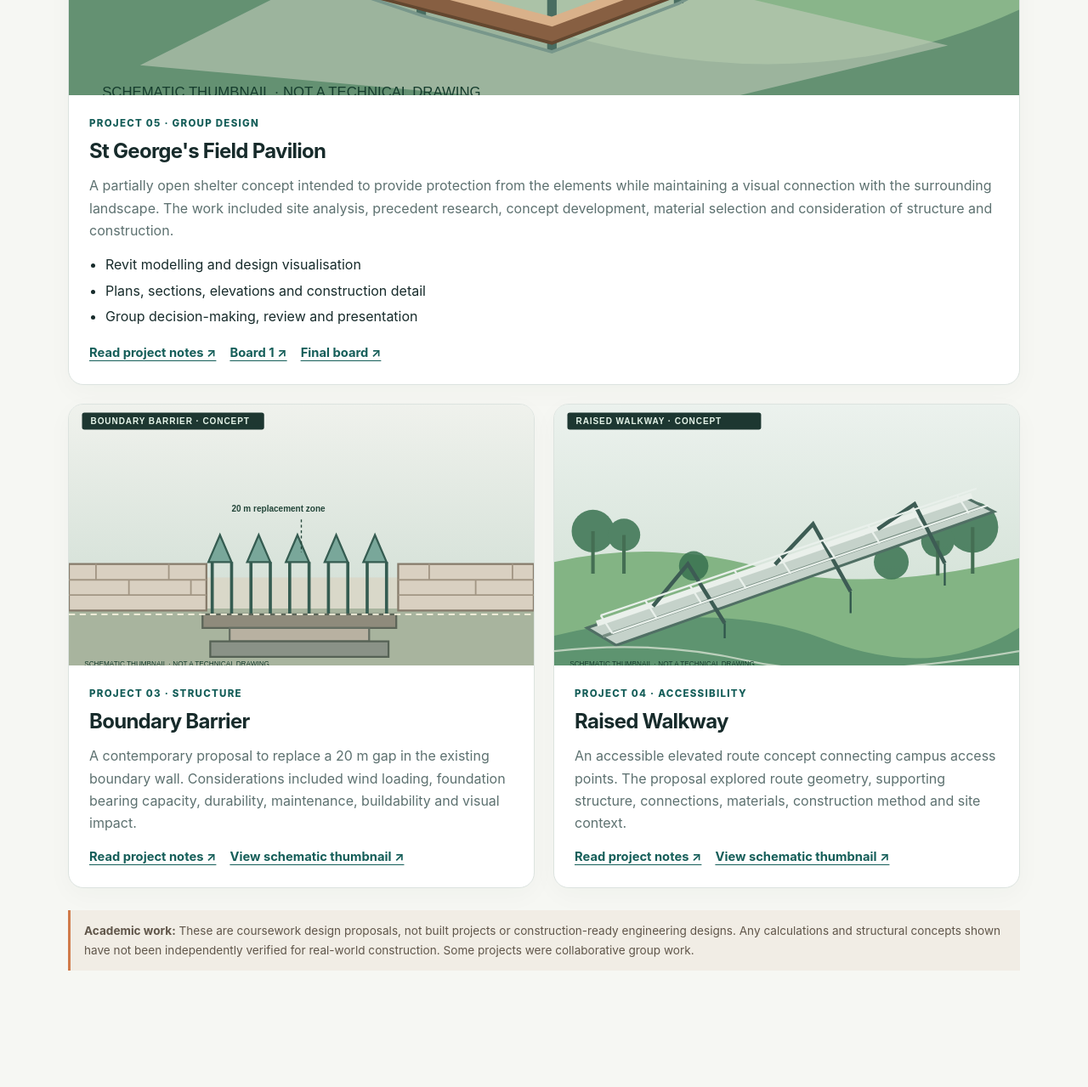
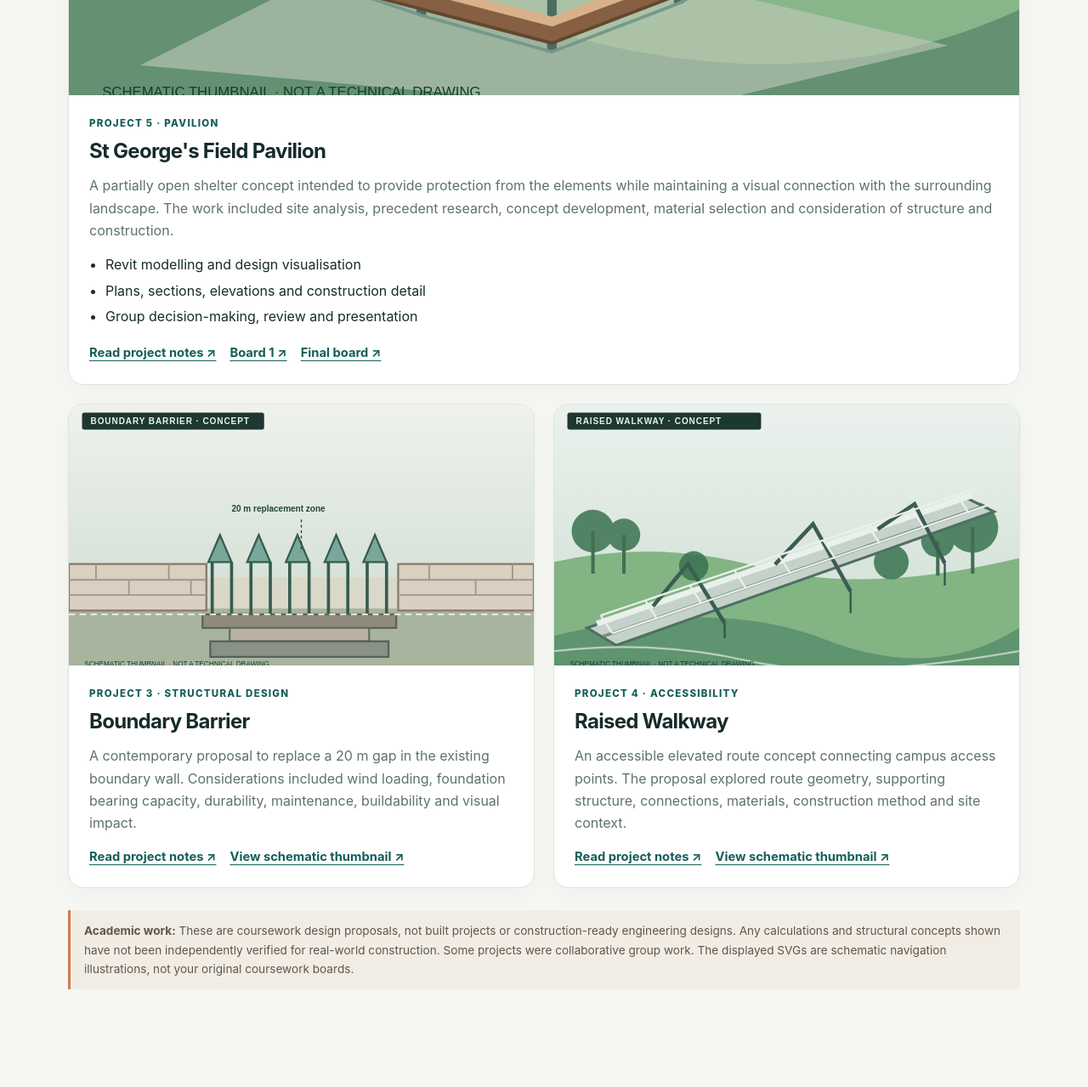
Before and after one commit to tawseefmasud12-gif/civil-engineering-portfolio, a plain HTML site: page index.html in a window 1280 px wide. Shown: the part 1280-2559 px from the top of the page at 85% size. Drawn offline with Linux system fonts and the light colour scheme.

Commit message:
Clarify project labels and schematic thumbnails

```diff
--- a/index.html
+++ b/index.html
@@ -27,18 +27,18 @@
   <div class="projects">
     <article class="project wide">
       <div class="visual"><img src="assets/pavilion-concept.svg" alt="Final pavilion design presentation board" loading="lazy"></div>
-      <div class="project-body"><div class="tag">Project 05 · Group design</div><h3>St George's Field Pavilion</h3><p>A partially open shelter concept intended to provide protection from the elements while maintaining a visual connection with the surrounding landscape. The work included site analysis, precedent research, concept development, material selection and consideration of structure and construction.</p><ul><li>Revit modelling and design visualisation</li><li>Plans, sections, elevations and construction detail</li><li>Group decision-making, review and presentation</li></ul><div class="links"><a href="https://github.com/tawseefmasud12-gif/civil-engineering-portfolio/blob/main/projects/01-st-georges-field-pavilion/README.md">Read project notes ↗</a><a href="assets/pavilion-concept.svg">Board 1 ↗</a><a href="assets/pavilion-concept.svg">Final board ↗</a></div></div>
+      <div class="project-body"><div class="tag">Project 5 · Pavilion</div><h3>St George's Field Pavilion</h3><p>A partially open shelter concept intended to provide protection from the elements while maintaining a visual connection with the surrounding landscape. The work included site analysis, precedent research, concept development, material selection and consideration of structure and construction.</p><ul><li>Revit modelling and design visualisation</li><li>Plans, sections, elevations and construction detail</li><li>Group decision-making, review and presentation</li></ul><div class="links"><a href="https://github.com/tawseefmasud12-gif/civil-engineering-portfolio/blob/main/projects/01-st-georges-field-pavilion/README.md">Read project notes ↗</a><a href="assets/pavilion-concept.svg">Board 1 ↗</a><a href="assets/pavilion-concept.svg">Final board ↗</a></div></div>
     </article>
     <article class="project">
       <div class="visual"><img src="assets/vertical-barrier.svg" alt="Vertical barrier design presentation board" loading="lazy"></div>
-      <div class="project-body"><div class="tag">Project 03 · Structure</div><h3>Boundary Barrier</h3><p>A contemporary proposal to replace a 20 m gap in the existing boundary wall. Considerations included wind loading, foundation bearing capacity, durability, maintenance, buildability and visual impact.</p><div class="links"><a href="https://github.com/tawseefmasud12-gif/civil-engineering-portfolio/blob/main/projects/02-st-georges-field-vertical-barrier/README.md">Read project notes ↗</a><a href="assets/vertical-barrier.svg">View schematic thumbnail ↗</a></div></div>
+      <div class="project-body"><div class="tag">Project 3 · Structural design</div><h3>Boundary Barrier</h3><p>A contemporary proposal to replace a 20 m gap in the existing boundary wall. Considerations included wind loading, foundation bearing capacity, durability, maintenance, buildability and visual impact.</p><div class="links"><a href="https://github.com/tawseefmasud12-gif/civil-engineering-portfolio/blob/main/projects/02-st-georges-field-vertical-barrier/README.md">Read project notes ↗</a><a href="assets/vertical-barrier.svg">View schematic thumbnail ↗</a></div></div>
     </article>
     <article class="project">
       <div class="visual"><img src="assets/raised-walkway.svg" alt="Raised walkway design presentation board" loading="lazy"></div>
-      <div class="project-body"><div class="tag">Project 04 · Accessibility</div><h3>Raised Walkway</h3><p>An accessible elevated route concept connecting campus access points. The proposal explored route geometry, supporting structure, connections, materials, construction method and site context.</p><div class="links"><a href="https://github.com/tawseefmasud12-gif/civil-engineering-portfolio/blob/main/projects/03-st-georges-field-raised-walkway/README.md">Read project notes ↗</a><a href="assets/raised-walkway.svg">View schematic thumbnail ↗</a></div></div>
+      <div class="project-body"><div class="tag">Project 4 · Accessibility</div><h3>Raised Walkway</h3><p>An accessible elevated route concept connecting campus access points. The proposal explored route geometry, supporting structure, connections, materials, construction method and site context.</p><div class="links"><a href="https://github.com/tawseefmasud12-gif/civil-engineering-portfolio/blob/main/projects/03-st-georges-field-raised-walkway/README.md">Read project notes ↗</a><a href="assets/raised-walkway.svg">View schematic thumbnail ↗</a></div></div>
     </article>
   </div>
-  <div class="notice"><strong>Academic work:</strong> These are coursework design proposals, not built projects or construction-ready engineering designs. Any calculations and structural concepts shown have not been independently verified for real-world construction. Some projects were collaborative group work.</div>
+  <div class="notice"><strong>Academic work:</strong> These are coursework design proposals, not built projects or construction-ready engineering designs. Any calculations and structural concepts shown have not been independently verified for real-world construction. Some projects were collaborative group work. The displayed SVGs are schematic navigation illustrations, not your original coursework boards.</div>
 </section>
 <section class="section" id="skills"><div class="wrap">
   <div class="section-head"><div><div class="eyebrow">Skills in development</div><h2>Tools &amp; approach</h2></div><p>My focus is on joining up design intent, technical communication and practical considerations for how a proposal could be built and maintained.</p></div>
```
